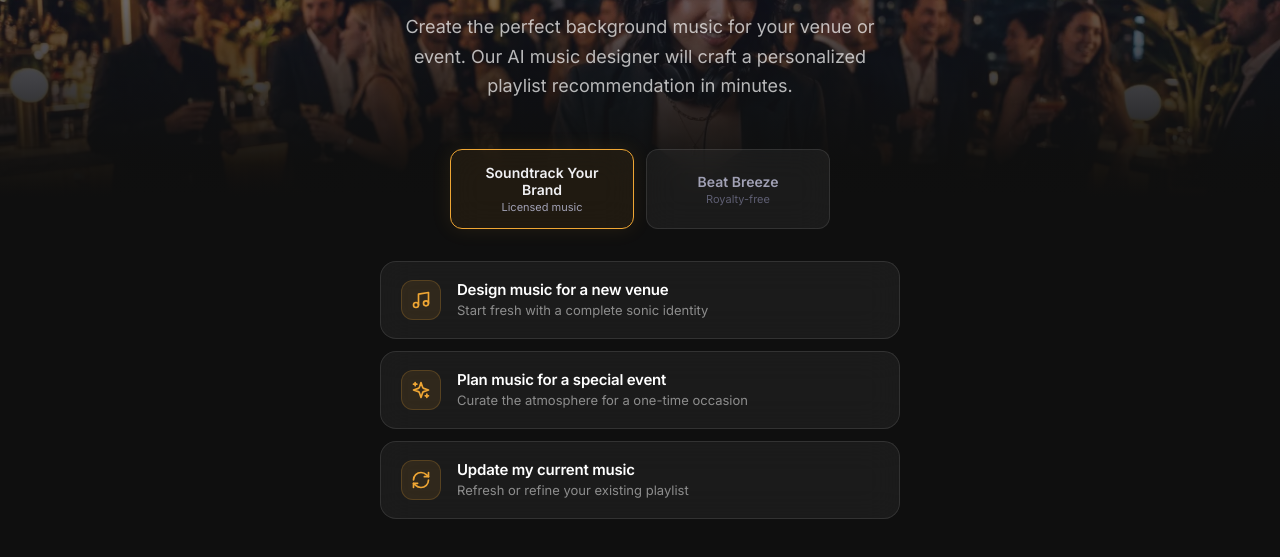
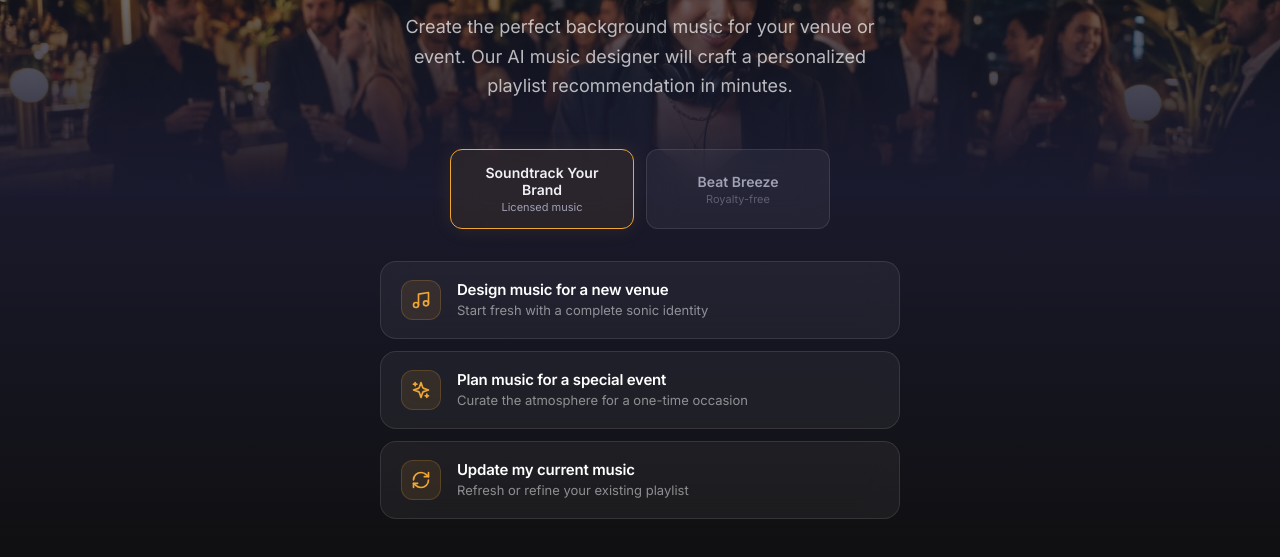
Before and after one commit to brightears/bmasia_music_brief, a website: page public/index.html in a window 1280 px wide. Shown: the part 207-764 px from the top of the page. Drawn offline with Linux system fonts and the light colour scheme.

Commit message:
Add navy blue tone below hero image matching website gradient
- Hero overlay fades to brand-navy (#1a1a2e) instead of pure black
- Welcome hero background uses navy gradient matching other pages

Co-Authored-By: Claude Opus 4.6 <noreply@anthropic.com>

```diff
--- a/public/index.html
+++ b/public/index.html
@@ -1409,6 +1409,7 @@ body.chat-active {
   min-height: calc(100vh - 64px);
   padding: 60px 24px 80px;
   overflow: hidden;
+  background: linear-gradient(to bottom, var(--bg) 0%, var(--brand-navy) 40%, var(--bg) 100%);
 }
 @media (min-width: 768px) {
   .welcome-hero { min-height: calc(100vh - 80px); }
@@ -1443,7 +1444,7 @@ body.chat-active {
   left: 0;
   right: 0;
   height: 45%;
-  background: linear-gradient(to bottom, rgba(15,15,15,0.6) 0%, rgba(26,26,46,0.4) 40%, rgba(15,15,15,0.95) 90%, var(--bg) 100%);
+  background: linear-gradient(to bottom, rgba(15,15,15,0.6) 0%, rgba(26,26,46,0.4) 40%, rgba(26,26,46,0.85) 85%, var(--brand-navy) 100%);
   z-index: 1;
 }
 /* Content sits above overlay */
```
